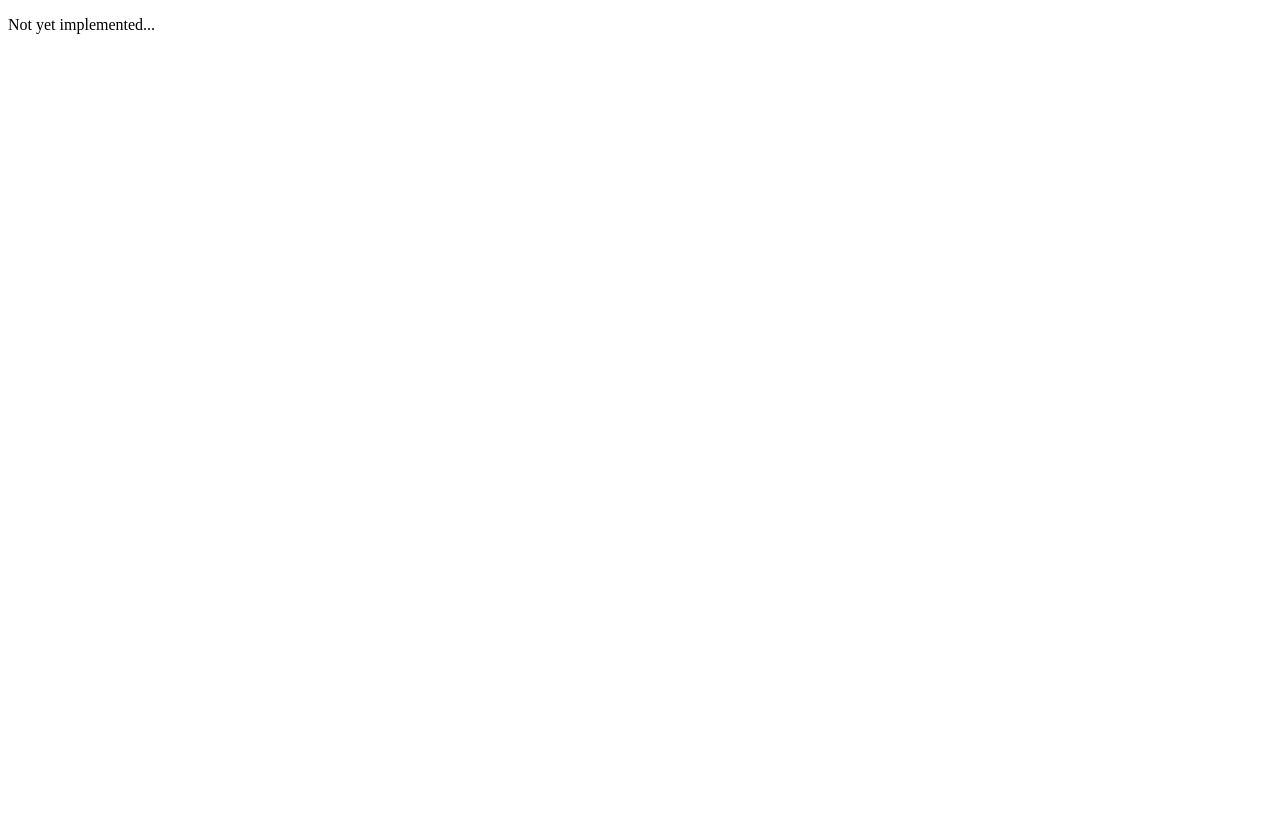
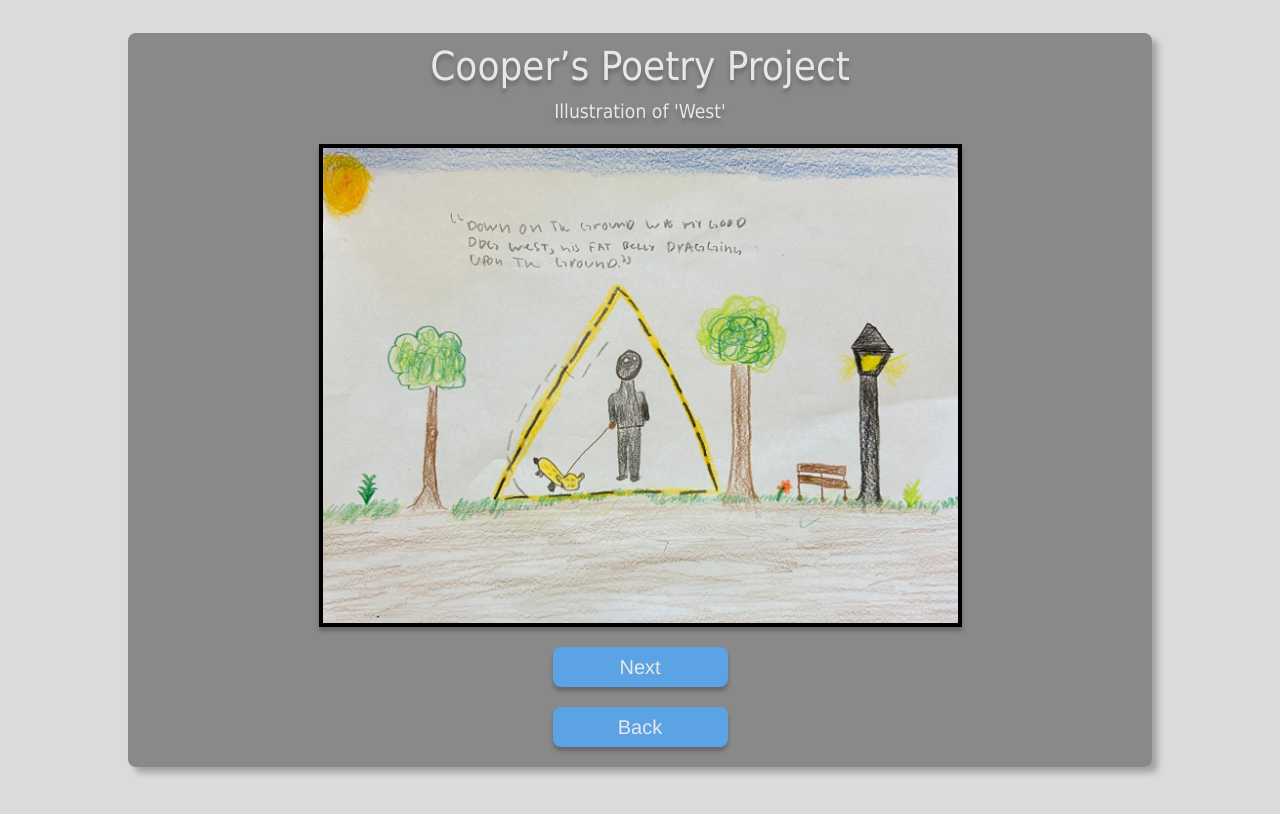
Before and after one commit to itzCozi/Poetry-Project-Website, a plain HTML site: page static/drawing-page.html in a window 1280 px wide. Drawn offline with Linux system fonts and the light colour scheme.

Commit message:
add todo and epic website

```diff
--- a/css/drawing-style.css
+++ b/css/drawing-style.css
@@ -0,0 +1,149 @@
+p {
+  position: relative;
+  width: fit-content;
+  text-shadow: 0px 4px 4px #00000040;
+  font-family: Tahoma;
+  font-weight: 400;
+  color: #e7e7e7;
+  font-size: 0.9em;
+  text-align: left;
+  letter-spacing: 0;
+  line-height: normal;
+  padding-left: 12px;
+  padding-right: 12px;
+}
+
+body {
+  background-color: #dbdbdb;
+  margin: 0;
+  display: flex;
+  justify-content: center;
+  align-items: center;
+  height: 100vh;
+}
+
+.desktop {
+  padding-top: calc((100vh - 120px) / 2); /* This will add half the remaining space above the content */
+  padding-bottom: calc((100vh - 120px) / 2); /* This will add half the remaining space below the content */
+  background-color: #dbdbdb;
+  display: flex;
+  flex-direction: row;
+  justify-content: center;
+  width: 100%;
+}
+
+.desktop .overlap-group-wrapper {
+  background-color: #dbdbdb;
+  width: 90%; /* Adjusted for responsiveness */
+  max-width: 1440px; /* Max width */
+  height: auto; /* Adjusted for responsiveness */
+  padding: 20px; /* Padding for inner content */
+}
+
+.desktop .overlap-group {
+  display: flex;
+  flex-direction: column;
+  align-items: center;
+  justify-content: center;
+  position: relative;
+  width: 100%;
+  height: auto;
+  box-shadow: 6px 6px 6px #00000040;
+  background-color: #898989;
+  border-radius: 8px;
+}
+
+.desktop .header,
+.desktop .analytical-writing {
+  text-shadow: 0px 4px 4px #00000040;
+  font-family: Tahoma;
+  font-weight: 400;
+  color: #e7e7e7;
+  font-size: 2.5em;
+  text-align: center;
+  letter-spacing: 0;
+  line-height: normal;
+  padding: 10px;
+}
+
+.desktop .author-name,
+.desktop .analytical-writing {
+  text-shadow: 0px 4px 4px #00000040;
+  font-family: Tahoma;
+  font-weight: 200;
+  color: #e7e7e7;
+  font-size: 1.2em;
+  text-align: center;
+  letter-spacing: 0;
+  line-height: normal;
+  padding: 1px;
+}
+
+.video-box {
+  padding-top: 20px;
+  display: flex;
+  justify-content: center;
+  align-items: center;
+}
+
+.video-box .video-rect {
+  display: flex;
+  justify-content: center;
+  align-items: center;
+  width: 653px;
+  height: 483px;
+  background-color: #000000;
+  box-shadow: 0px 4px 4px #00000040;
+}
+
+.box {
+  padding-top: 20px;
+  padding-bottom: 20px;
+  display: flex;
+  justify-content: center;
+  align-items: center;
+}
+
+.box2 {
+  padding-bottom: 20px;
+  display: flex;
+  justify-content: center;
+  align-items: center;
+}
+
+.box .rectangle,
+.box2 .rectangle2 {
+  position: relative;
+  width: 175px;
+  height: 40px;
+  background-color: #5ca3e6;
+  border-radius: 8px;
+  box-shadow: 0px 4px 4px #00000040;
+  transition-duration: 0.4s;
+  display: flex;
+  justify-content: center;
+  align-items: center;
+}
+
+.box .rectangle:hover,
+.box2 .rectangle2:hover {
+  background-color: #6092bb;
+  color: white;
+  box-shadow: 0 12px 16px 0 rgba(0, 0, 0, 0.330), 0 17px 50px 0 rgba(0, 0, 0, 0.25);
+}
+
+.box .rectangle .text-wrapper,
+.box2 .rectangle2 .text-wrapper2 {
+  font-family: "Inter-Regular", Helvetica;
+  font-weight: 400;
+  color: #e7e7e7;
+  font-size: 20px;
+  text-align: center;
+}
+
+/* Media query for larger screens, you can add more based on your needs */
+@media only screen and (min-width: 1200px) {
+  .desktop .overlap-group-wrapper {
+    width: 80%; /* Adjust based on your design needs */
+  }
+}
--- a/static/drawing-page.html
+++ b/static/drawing-page.html
@@ -2,14 +2,59 @@
 <!--Drawing-->
 <html>
   <head>
-    <title>Placeholder</title>
-    <meta charset="UTF-8" />
+    <meta charset="utf-8" />
+    <title>Cooper’s Poetry Project</title>
     <link rel="icon" type="image/x-icon" href="/assets/file-icon.png">
-    <link rel="stylesheet" href="/css/drawing-style.css" />
-    <meta name="viewport" content="width=device-width, initial-scale=1.0" />
+    <link rel="stylesheet" href="/css/video-style.css" />
+    <script>
+      document.addEventListener("DOMContentLoaded", function () {
+        var nextButton = document.querySelector(".text-wrapper");
+        var nextBox = document.querySelector(".rectangle");
+
+        nextButton.addEventListener("click", function () {
+          window.location.href = "/static/goodbye-page.html";
+        });
+        nextBox.addEventListener("click", function () {
+          window.location.href = "/static/goodbye-page.html";
+        });
+
+        var backButton = document.querySelector(".text-wrapper2");
+        var backBox = document.querySelector(".rectangle2");
+
+        backButton.addEventListener("click", function () {
+          window.location.href = "/static/video-page.html";
+        });
+        backBox.addEventListener("click", function () {
+          window.location.href = "/static/video-page.html";
+        });
+      });
+    </script>
   </head>
 
   <body>
-    <p>Not yet implemented...</p>
+    <div class="desktop">
+      <div class="overlap-group-wrapper">
+        <div class="overlap-group">
+          <div class="header">Cooper’s Poetry Project</div>
+          <div class="author-name">Illustration of 'West'</div>
+          <div class="video-box">
+            <div class="video-rect">
+              <img src="/assets/drawing.png" width="635px" height="475px" alt="Drawing of poem">
+            </div>
+          </div>
+          <div class="box">
+            <div class="rectangle">
+              <div class="text-wrapper">Next</div>
+            </div>
+          </div>
+          <div class="box2">
+            <div class="rectangle2">
+              <div class="text-wrapper2">Back</div>
+            </div>
+          </div>
+          </div>
+        </div>
+      </div>
+    </div>
   </body>
 </html>
```
Also changed, not shown: assets/drawing.png (added), todo-notes.txt.
